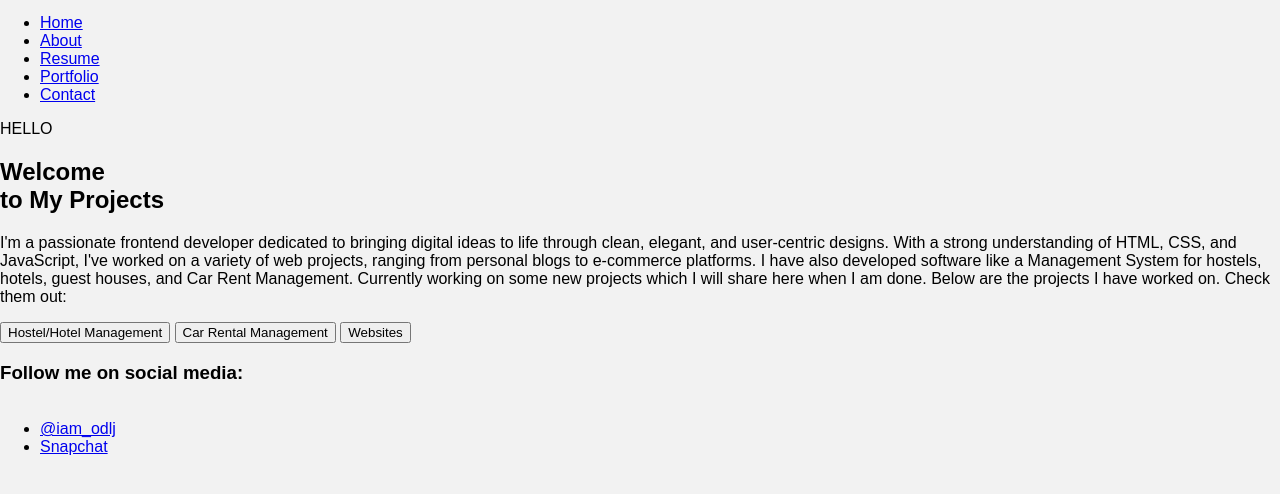
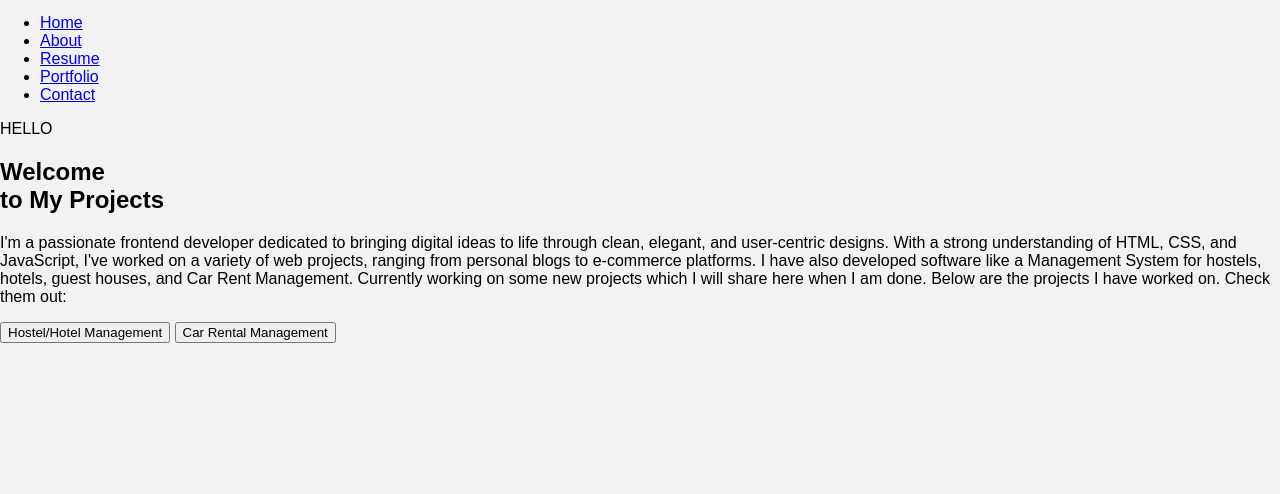
Before and after one commit to iamodlj/portfolio, a plain HTML site: page Projects.html in a window 1280 px wide. Shown: the part 40-534 px from the top of the page. Drawn offline with nearby package versions, Linux system fonts and the light colour scheme.

Commit message:
git add .

```diff
--- a/Projects.html
+++ b/Projects.html
@@ -44,13 +44,8 @@
         <div class="action__btns">
           <a href="#" target="_blank"><button class="hire__me">Hostel/Hotel Management</button></a>
           <a href="https://office-demo.nathstack.tech/login.php" target="_blank"><button class="portfolio">Car Rental Management</button></a>
-          <button class="socials">Websites</button>
-          <div class="popup" id="social-popup">
-            <h3>Follow me on social media:</h3>
-            <ul></br>
-              <li><a img="image2" href="#">@iam_odlj</a></li>
-              <li><a href="#">Snapchat</a></li>
-            </ul>
+
+
           </div>
         </div>
       </div>
```
